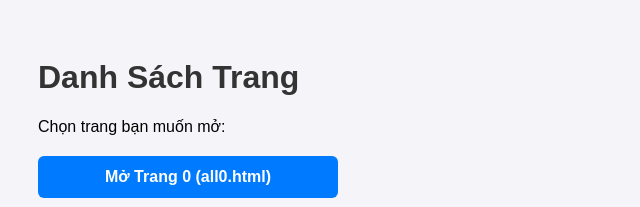
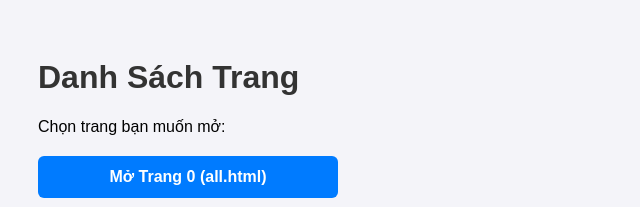
Before and after one commit to hungdtd6969/cnxhw43, a plain HTML site: page index.html in a window 1280 px wide. Shown: the top 207 px of the page, 0-640 px from the left. Drawn offline with Linux system fonts and the light colour scheme.

Commit message:
Update index.html

```diff
--- a/index.html
+++ b/index.html
@@ -42,7 +42,7 @@
     <p>Chọn trang bạn muốn mở:</p>
 
     <div class="menu">
-        <a class="btn" href="all0.html">Mở Trang 0 (all0.html)</a>
+        <a class="btn" href="all.html">Mở Trang 0 (all.html)</a>
         <a class="btn" href="all1.html">Mở Trang 1 (all1.html)</a>
         <a class="btn" href="all2.html">Mở Trang 2 (all2.html)</a>
         <a class="btn" href="all3.html">Mở Trang 3 (all3.html)</a>
```
